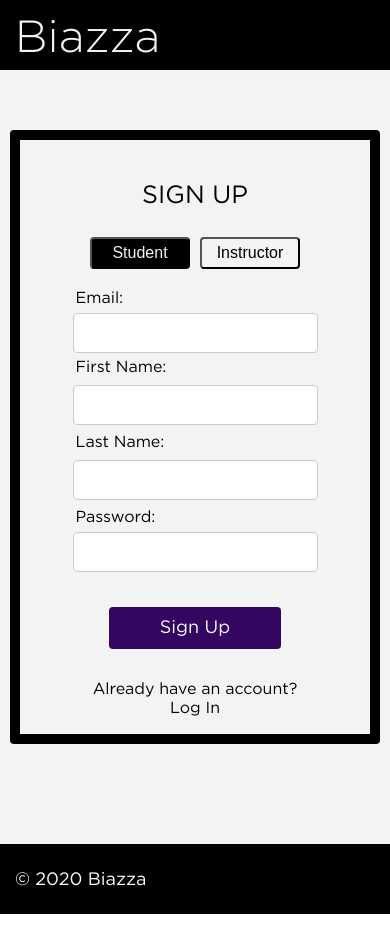
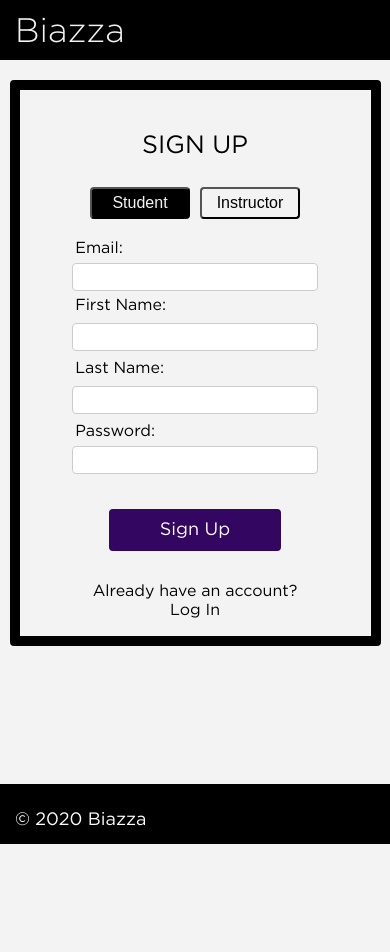
Before and after one commit to software-assignments-spring2021/spring-2020-basic-thunder, a React (Create React App) app in the folder front-end/: page /sign-up in a window 390 px wide. Shown: the top 952 px of the page. Before the commit the page ends 914 px from the top, so only its background shows below. Built offline with nearby package versions, Linux system fonts and the light colour scheme.

Commit message:
update responsive design

```diff
--- a/front-end/src/home_view.js
+++ b/front-end/src/home_view.js
@@ -12,7 +12,7 @@ const NotLoggedInHomeView = () => {
             <div>
                 <header>
                     <Link to="/home" id="logo">Biazza</Link>
-                    <Link to="/log-in" id="signin">Sign in</Link>
+                    <Link to="/log-in" id="signin">Log in</Link>
                 </header>
             </div>
 
--- a/front-end/src/styles/HomeView.css
+++ b/front-end/src/styles/HomeView.css
@@ -52,7 +52,7 @@
     font-family: GothamNarrow, sans-serif;
     color: #f3f3f3;
     font-weight: lighter;
-    font-size: 22px;
+    font-size: 20px;
     position: absolute;
     right: 15px;
     top: 25px;
@@ -170,3 +170,47 @@
     margin-bottom: 20px;
     max-width: 90%;
 }
+
+@media only screen and (max-width: 480px) {
+    .HomeView header {
+        height: 60px;
+    }
+
+    .HomeView header #logo{
+        font-size: 34px;
+    }
+
+    .HomeView header #signin{
+        font-size: 14px;
+    }
+
+    .HomeView .hero-text {
+        top: 50%;
+    }
+
+    .HomeView .hero-text h1 {
+        font-size: 2.5em;
+    }
+
+    .HomeView .hero-text p {
+        font-size: 0.8em;
+        font-weight: lighter;
+    }
+
+    .HomeView #main button {
+        font-size: 16px;
+        width: 120px;
+        height: 40px;
+    }
+
+    .HomeView footer {
+        height: 60px;
+    }
+}
+
+@media only screen and (max-height: 650px) {
+    .HomeView .hero-text {
+        top: 55%;
+    }
+
+}
--- a/front-end/src/styles/LoginView.css
+++ b/front-end/src/styles/LoginView.css
@@ -33,7 +33,7 @@
 .LoginView footer {
     width:100%;
     height:70px;
-    position: relative;
+    position: fixed;
     bottom:0;
     left:0;
     background-color: black;
@@ -56,7 +56,7 @@
 }
 
 .LoginView #main {
-    height: 100vh;
+    height: 120vh;
 }
 
 .LoginView #login {
@@ -168,3 +168,22 @@
     border-color: black;
     box-shadow: 0 0 1px black;
 }
+
+@media only screen and (max-width: 480px) {
+    .LoginView header {
+        height: 60px;
+    }
+
+    .LoginView header #logo{
+        font-size: 34px;
+    }
+
+    .LoginView footer {
+        height: 60px;
+    }
+
+    .LoginView #login {
+        width: 90%;
+        margin-top: 80px;
+    }
+}
--- a/front-end/src/styles/RegisterView.css
+++ b/front-end/src/styles/RegisterView.css
@@ -37,13 +37,13 @@
 }
 
 .RegisterView #main {
-    height: 100vh;
+    height: 150vh;
 }
 
 .RegisterView #register {
     width: 350px;
     border: 10px solid black;
-    margin-top: 130px;
+    margin-top: 100px;
     display: inline-block;
     text-align: center;
     background-color: #f3f3f3;
@@ -59,10 +59,6 @@
 .RegisterView form {
     display: inline-block;
     width: 70%;
-}
-
-.RegisterView label {
-
 }
 
 .RegisterView label span{
@@ -177,14 +173,12 @@
     box-sizing: border-box;
     display: inline-block;
     font-size: 25px;
-    /*font-weight: lighter;*/
-    padding-top:5px;
 }
 
 .RegisterView footer {
     width:100%;
     height:70px;
-    position: relative;
+    position: fixed;
     bottom:0;
     left:0;
     background-color: black;
@@ -198,3 +192,49 @@
     left: 15px;
     top: 25px;
 }
+
+@media only screen and (max-width: 480px) {
+    .RegisterView header {
+        height: 60px;
+    }
+
+    .RegisterView header #logo{
+        font-size: 34px;
+    }
+
+    .RegisterView footer {
+        height: 60px;
+    }
+
+    .RegisterView #register {
+        width: 90%;
+        margin-top: 80px;
+    }
+
+    .RegisterView input[type=text] {
+        height: 28px;
+    }
+
+    .RegisterView input[type=email] {
+        height: 28px;
+    }
+
+    .RegisterView input[type=password] {
+        height: 28px;
+    }
+}
+
+@media only screen and (max-height: 650px) {
+    .RegisterView #buttons input {
+        border-radius: 4px;
+        width: 90px;
+        font-size: 16px;
+        padding: 5px 10px 5px 10px;
+        margin: 5px 5px 20px;
+        transition-duration: 0.4s;
+    }
+
+    .RegisterView footer {
+        display: none;
+    }
+}
```
